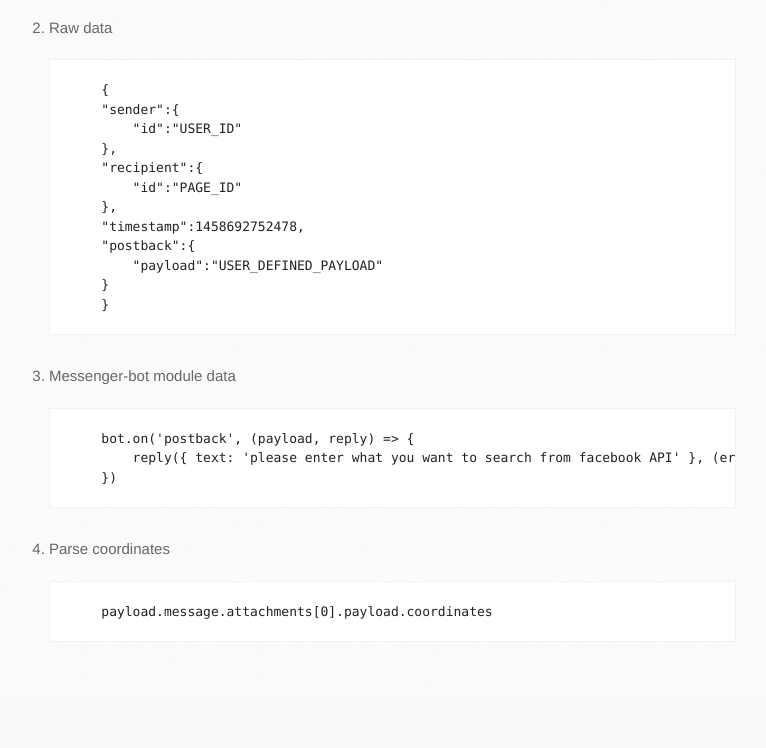
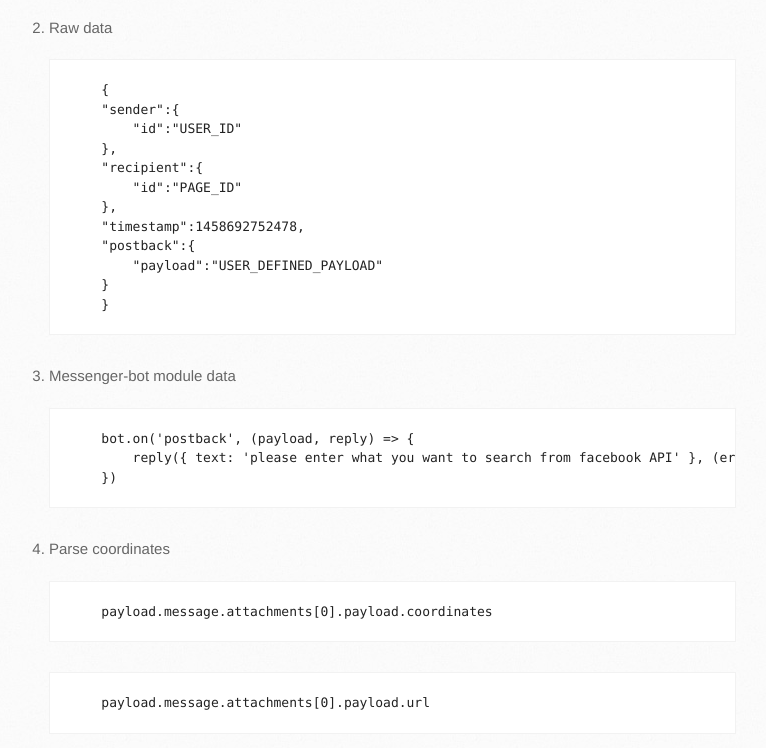
Before and after one commit to steven0129/steven-fb-bot, a website: page index.html in a window 1280 px wide. Shown: the part 3586-4334 px from the top of the page, without its empty margins (124-890 px from the left). Before the commit the page ends 4281 px from the top, so only its background shows below. Drawn offline with Linux system fonts and the light colour scheme.

Commit message:
更改gitpage

```diff
--- a/app.js
+++ b/app.js
@@ -13,7 +13,7 @@ bot.on('error', (err) => {
 })
 
 bot.on('message', (payload, reply) => {
-    console.log(payload.message.attachments);
+    console.log(payload.message.attachments.payload.url);
     let payloadText = payload.message.text;
     //console.log(payload.message.attachments[0].payload.coordinates); //座標
     //TODO: 解析座標位置
--- a/index.html
+++ b/index.html
@@ -230,6 +230,10 @@ Postbacks occur when a Postback button, Get Started button, Persistent menu or S
 <pre>
     payload.message.attachments[0].payload.coordinates
 </pre>
+
+<pre>
+    payload.message.attachments[0].payload.url
+</pre>
 </li>
 </ol>
         </section>
```
